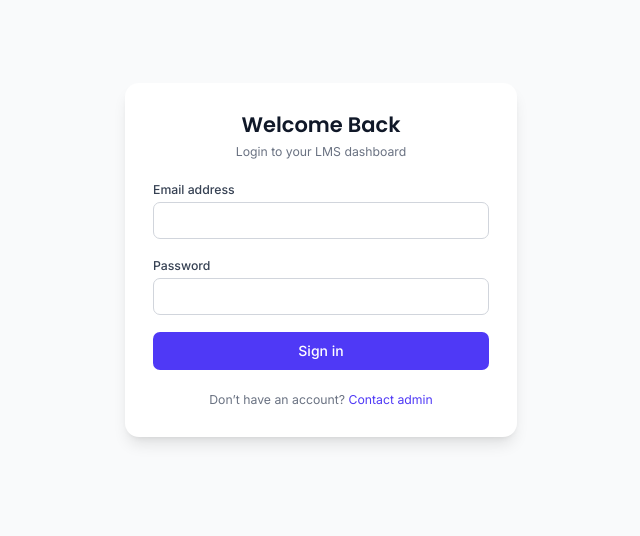
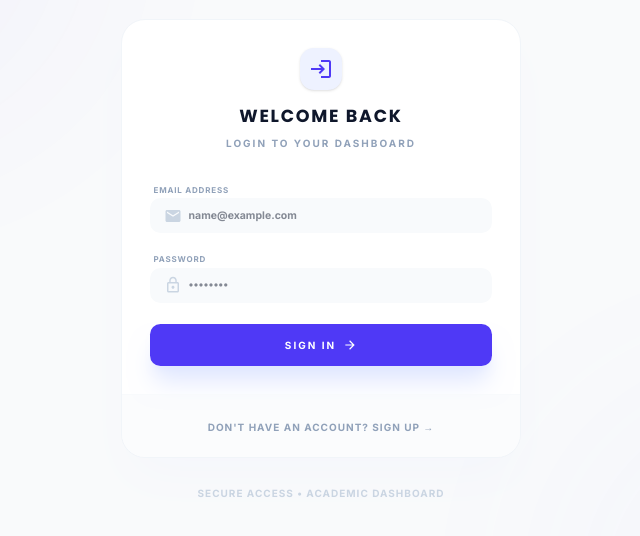
Before and after one commit to dev-abhisheksh/lms_frontend, a React (Vite) app: page /login in a window 1280 px wide. Shown: the part 140-676 px from the top of the page, without its empty margins (319-959 px from the left). Built offline with nearby package versions, Linux system fonts and the light colour scheme; no server answers.

Commit message:
feat(LoginUser): implement registration functionality and enhance login UI

```diff
--- a/src/API/auth.api.js
+++ b/src/API/auth.api.js
@@ -1,5 +1,6 @@
 import { API } from "./axiosInstance.api.js";
 
+export const registerUser = (data) => API.post("/auth/register", data)
 export const loginUser = (data) => API.post("/auth/login", data)
 export const getCurrentUser = () => API.get("/auth/me")
 export const logoutUser = () => API.patch("/auth/logout")
--- a/src/components/login/LoginUser.jsx
+++ b/src/components/login/LoginUser.jsx
@@ -1,93 +1,204 @@
 import React, { useState } from "react";
 import { useNavigate } from "react-router-dom";
-import { loginUser } from "../../API/auth.api";
+import toast from "react-hot-toast";
+import {
+  MdEmail,
+  MdLockOutline,
+  MdPersonOutline,
+  MdOutlineFingerprint,
+  MdArrowForward,
+  MdLogin,
+  MdOutlineBadge,
+  MdOutlineDomain
+} from "react-icons/md";
+import { loginUser, registerUser } from "../../API/auth.api";
 
 const LoginUser = () => {
-  const [email, setEmail] = useState("");
-  const [password, setPassword] = useState("");
   const navigate = useNavigate();
+  const [isLogin, setIsLogin] = useState(true);
+  const [loading, setLoading] = useState(false);
 
-  const loginFormSubmit = async (e) => {
+  const [formData, setFormData] = useState({
+    fullName: "",
+    username: "",
+    email: "",
+    password: "",
+    role: "student"
+  });
+
+  const handleInputChange = (e) => {
+    setFormData({ ...formData, [e.target.name]: e.target.value });
+  };
+
+  const handleAuth = async (e) => {
     e.preventDefault();
+    setLoading(true);
 
     try {
-      const res = await loginUser({ email, password });
-
+      if (isLogin) {
+        const res = await loginUser({
+          email: formData.email,
+          password: formData.password
+        });
         const { accessToken, user } = res.data;
 
-      // Store auth info
         localStorage.setItem("accessToken", accessToken);
         localStorage.setItem("role", user.role);
+        localStorage.setItem("user", JSON.stringify(user));
 
-      // Role-based redirect
-      if (user.role === "admin" || user.role === "manager") {
-        navigate("/admin");
-      } else if (user.role === "teacher") {
-        navigate("/teacher");
-      } else if (user.role === "student") {
-        navigate("/student");
+        toast.success(`Welcome back, ${user.fullName.split(' ')[0]}!`);
+
+        if (user.role === "admin" || user.role === "manager") navigate("/admin");
+        else if (user.role === "teacher") navigate("/teacher");
+        else navigate("/student");
+
       } else {
-        navigate("/");
+        const res = await registerUser(formData);
+        toast.success("Account created! Please login.");
+        setIsLogin(true);
       }
     } catch (error) {
-      console.error(error.response?.data || error.message);
+      toast.error(error.response?.data?.message || "Authentication failed");
+    } finally {
+      setLoading(false);
     }
   };
 
   return (
-    <div className="min-h-screen flex items-center justify-center bg-gray-50 px-4">
-      <div className="w-full max-w-md bg-white rounded-2xl shadow-lg p-8">
+    <div className="min-h-screen flex items-center justify-center bg-[#F9FAFB] p-4 relative overflow-hidden">
+      {/* ── Visual Backdrop Elements ── */}
+      <div className="absolute top-0 left-0 w-full h-full opacity-5 pointer-events-none">
+        <div className="absolute top-[-10%] left-[-10%] w-[40%] h-[40%] bg-indigo-600 rounded-full blur-[120px]"></div>
+        <div className="absolute bottom-[-10%] right-[-10%] w-[40%] h-[40%] bg-indigo-400 rounded-full blur-[120px]"></div>
+      </div>
 
-        <div className="mb-6 text-center">
-          <h1 className="text-2xl font-semibold text-gray-900">
-            Welcome Back
+      <div className="w-full max-w-[400px] relative z-10">
+        <div className="bg-white rounded-[24px] border border-slate-100 shadow-2xl shadow-indigo-100/20 overflow-hidden">
+
+          {/* Header */}
+          <div className="p-8 pb-4 text-center">
+            <div className="w-12 h-12 bg-indigo-50 rounded-2xl flex items-center justify-center text-indigo-600 mx-auto mb-4 shadow-sm">
+              {isLogin ? <MdLogin size={24} /> : <MdOutlineFingerprint size={24} />}
+            </div>
+            <h1 className="text-xl font-black text-slate-900 uppercase tracking-widest">
+              {isLogin ? "Welcome Back" : "Create Account"}
             </h1>
-          <p className="text-sm text-gray-500 mt-1">
-            Login to your LMS dashboard
+            <p className="text-[10px] font-bold text-slate-400 uppercase tracking-[0.2em] mt-2">
+              {isLogin ? "Login to your dashboard" : "Register for the platform"}
             </p>
           </div>
 
-        <form onSubmit={loginFormSubmit} className="space-y-5">
-          <div>
-            <label className="block text-sm font-medium text-gray-700 mb-1">
-              Email address
-            </label>
+          {/* Form */}
+          <form onSubmit={handleAuth} className="p-8 pt-4 space-y-4">
+            {!isLogin && (
+              <>
+                <div className="space-y-1">
+                  <label className="text-[8px] font-black uppercase text-slate-400 ml-1 tracking-widest">Full Name</label>
+                  <div className="relative">
+                    <MdPersonOutline className="absolute left-4 top-1/2 -translate-y-1/2 text-slate-300" size={18} />
                     <input
-              type="email"
-              value={email}
-              onChange={(e) => setEmail(e.target.value)}
-              className="w-full rounded-lg border border-gray-300 px-4 py-2.5 text-sm focus:ring-2 focus:ring-indigo-500"
+                      name="fullName"
+                      type="text"
                       required
+                      value={formData.fullName}
+                      onChange={handleInputChange}
+                      placeholder="e.g. John Doe"
+                      className="w-full bg-slate-50 border-transparent focus:ring-2 focus:ring-indigo-500/10 focus:bg-white rounded-xl p-3 pl-11 text-xs font-bold text-slate-900 transition-all"
                     />
                   </div>
+                </div>
 
-          <div>
-            <label className="block text-sm font-medium text-gray-700 mb-1">
-              Password
-            </label>
+                <div className="space-y-1">
+                  <label className="text-[8px] font-black uppercase text-slate-400 ml-1 tracking-widest">Username</label>
+                  <div className="relative">
+                    <MdOutlineBadge className="absolute left-4 top-1/2 -translate-y-1/2 text-slate-300" size={18} />
                     <input
+                      name="username"
+                      type="text"
+                      required
+                      value={formData.username}
+                      onChange={handleInputChange}
+                      placeholder="johndoe_99"
+                      className="w-full bg-slate-50 border-transparent focus:ring-2 focus:ring-indigo-500/10 focus:bg-white rounded-xl p-3 pl-11 text-xs font-bold text-slate-900 transition-all"
+                    />
+                  </div>
+                </div>
+
+                <div className="space-y-1">
+                  <label className="text-[8px] font-black uppercase text-slate-400 ml-1 tracking-widest">User Role</label>
+                  <div className="relative">
+                    <MdOutlineDomain className="absolute left-4 top-1/2 -translate-y-1/2 text-slate-300" size={18} />
+                    <select
+                      name="role"
+                      value={formData.role}
+                      onChange={handleInputChange}
+                      className="w-full bg-slate-50 border-transparent focus:ring-2 focus:ring-indigo-500/10 focus:bg-white rounded-xl p-3 pl-11 text-xs font-bold text-slate-900 transition-all appearance-none cursor-pointer"
+                    >
+                      <option value="student">Student Account</option>
+                      <option value="teacher">Instructor Account</option>
+                    </select>
+                  </div>
+                </div>
+              </>
+            )}
+
+            <div className="space-y-1">
+              <label className="text-[8px] font-black uppercase text-slate-400 ml-1 tracking-widest">Email Address</label>
+              <div className="relative">
+                <MdEmail className="absolute left-4 top-1/2 -translate-y-1/2 text-slate-300" size={18} />
+                <input
+                  name="email"
+                  type="email"
+                  required
+                  value={formData.email}
+                  onChange={handleInputChange}
+                  placeholder="name@example.com"
+                  className="w-full bg-slate-50 border-transparent focus:ring-2 focus:ring-indigo-500/10 focus:bg-white rounded-xl p-3 pl-11 text-xs font-bold text-slate-900 transition-all"
+                />
+              </div>
+            </div>
+
+            <div className="space-y-1">
+              <label className="text-[8px] font-black uppercase text-slate-400 ml-1 tracking-widest">Password</label>
+              <div className="relative">
+                <MdLockOutline className="absolute left-4 top-1/2 -translate-y-1/2 text-slate-300" size={18} />
+                <input
+                  name="password"
                   type="password"
-              value={password}
-              onChange={(e) => setPassword(e.target.value)}
-              className="w-full rounded-lg border border-gray-300 px-4 py-2.5 text-sm focus:ring-2 focus:ring-indigo-500"
                   required
+                  value={formData.password}
+                  onChange={handleInputChange}
+                  placeholder="••••••••"
+                  className="w-full bg-slate-50 border-transparent focus:ring-2 focus:ring-indigo-500/10 focus:bg-white rounded-xl p-3 pl-11 text-xs font-bold text-slate-900 transition-all"
                 />
+              </div>
             </div>
 
             <button
               type="submit"
-            className="w-full bg-indigo-600 hover:bg-indigo-700 text-white font-medium py-2.5 rounded-lg transition"
+              disabled={loading}
+              className="w-full bg-indigo-600 text-white rounded-xl py-4 font-black text-[10px] uppercase tracking-[0.2em] shadow-xl shadow-indigo-100 hover:scale-[1.02] active:scale-95 transition-all flex items-center justify-center gap-2 disabled:opacity-50 mt-6"
             >
-            Sign in
+              {loading ? "Processing..." : isLogin ? "Sign In" : "Register Now"}
+              {!loading && <MdArrowForward size={14} />}
             </button>
           </form>
 
-        <div className="mt-6 text-center text-sm text-gray-500">
-          Don’t have an account?{" "}
-          <span className="text-indigo-600 hover:underline cursor-pointer">
-            Contact admin
-          </span>
+          {/* Toggle Footer */}
+          <div className="p-6 bg-slate-50/50 border-t border-slate-50 text-center">
+            <button
+              onClick={() => setIsLogin(!isLogin)}
+              className="text-[10px] font-black uppercase tracking-widest text-slate-400 hover:text-indigo-600 transition-colors"
+            >
+              {isLogin ? "Don't have an account? Sign Up →" : "Already have an account? Log In ←"}
+            </button>
           </div>
+        </div>
+
+        {/* Support Link */}
+        <p className="mt-8 text-center text-[10px] font-bold text-slate-300 uppercase tracking-widest">
+          Secure Access • Academic Dashboard
+        </p>
       </div>
     </div>
   );
```
Lines whose indentation alone changed are shown as unchanged.
